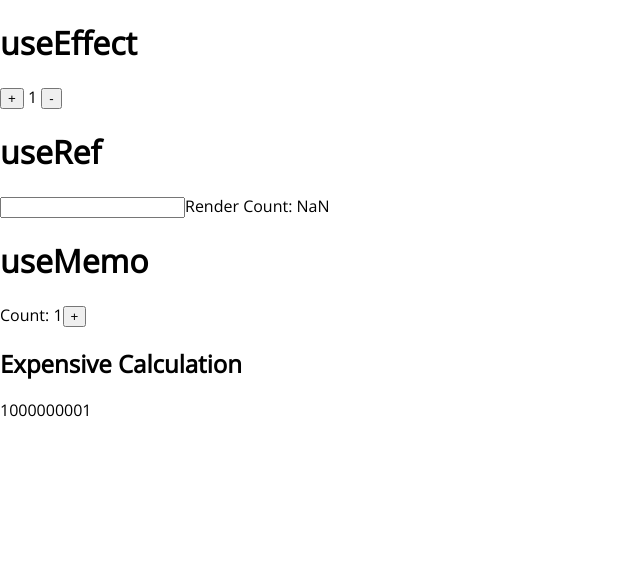
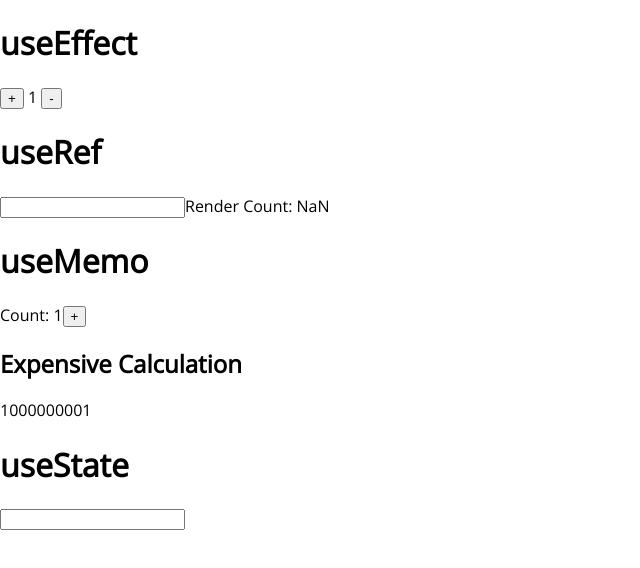
Before and after one commit to Samlogy/advanced-nextjs, a Next.js app: page /blog in a window 1280 px wide. Shown: the top 568 px of the page, without its empty margins (0-640 px from the left). Built offline with nearby package versions, Linux system fonts and the light colour scheme.

Commit message:
useState example

```diff
--- a/pages/blog.tsx
+++ b/pages/blog.tsx
@@ -46,7 +46,13 @@ export default function Blog() {
     setCount((c) => c + 1);
   };
 
-  /// useCallBack
+  /// useState
+  const [text, setText] = useState("");
+
+  const handleInput = (e: any) => {
+    const { type, value } = e.target;
+    setText((t: string) => t + value);
+  };
 
   return (
     <div>
@@ -70,6 +76,9 @@ export default function Blog() {
         <h2>Expensive Calculation</h2>
         {calculation}
       </div>
+
+      <h1>useState</h1>
+      <input type="text" onChange={handleInput} />
     </div>
   );
 }
```
